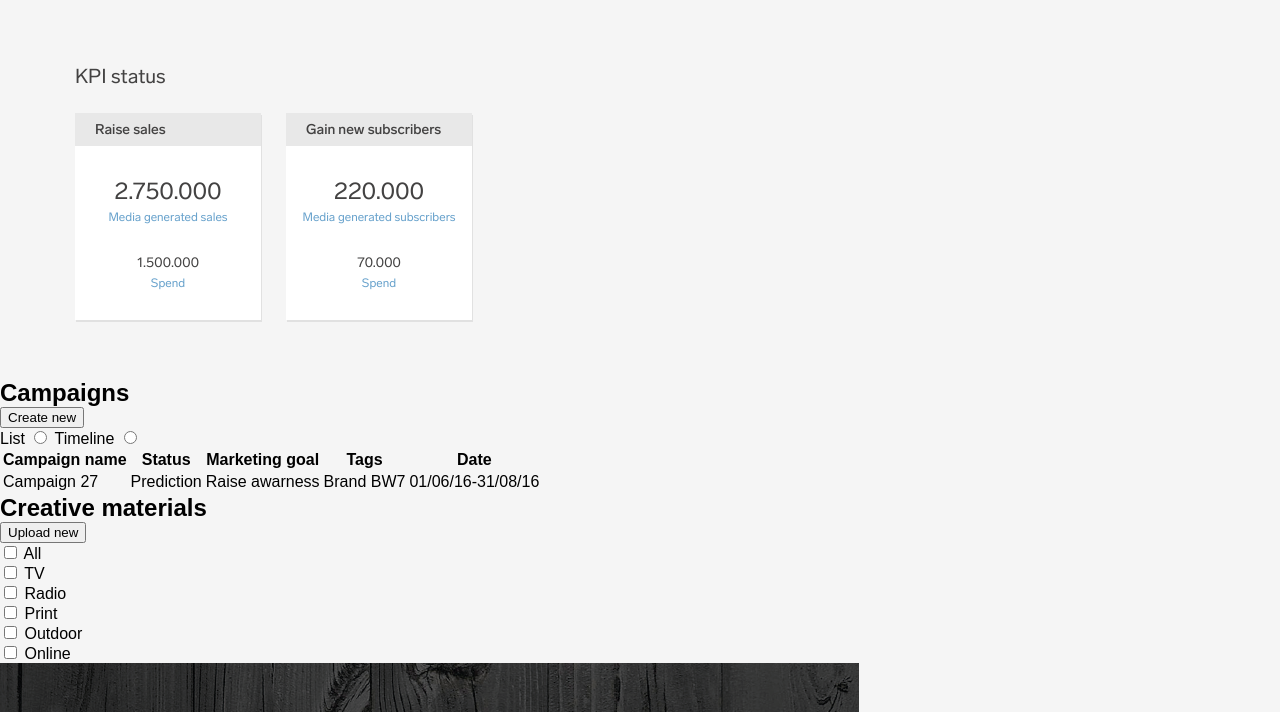
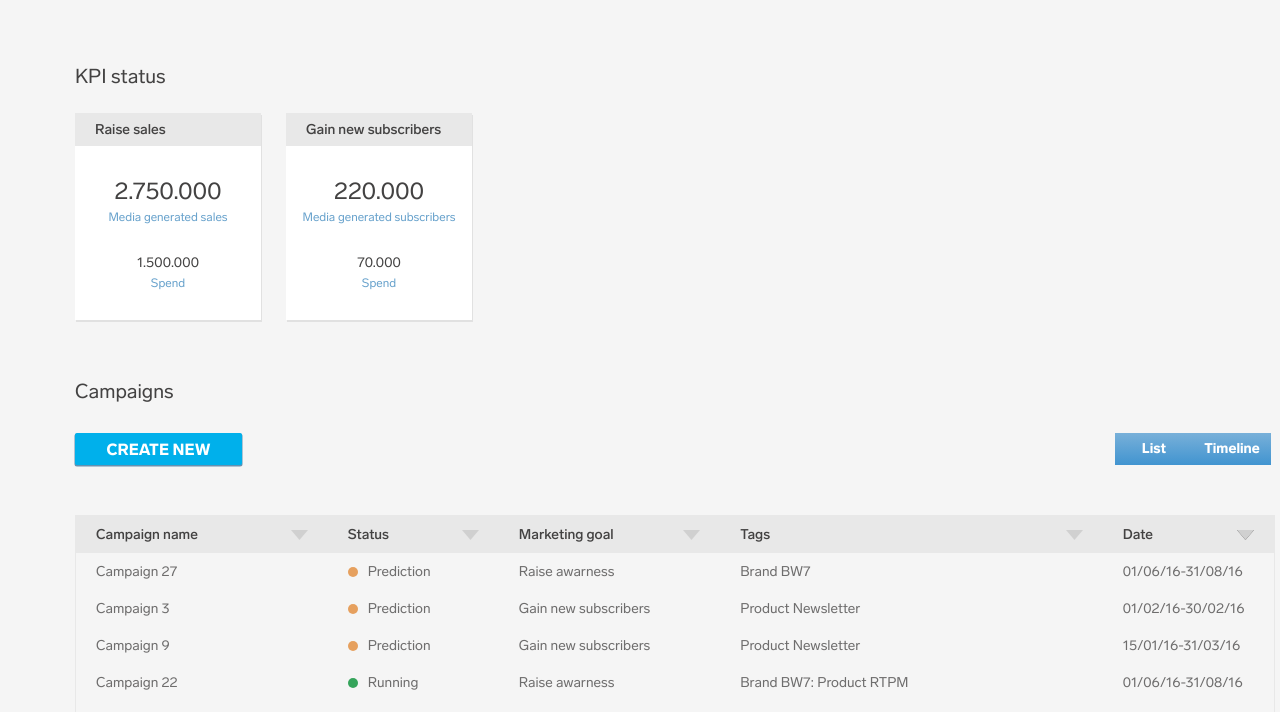
Before and after one commit to xJoshx/bw7-stuff, a plain HTML site: page index.html in a window 1280 px wide. Shown: the part 88-800 px from the top of the page. Drawn offline with Linux system fonts and the light colour scheme.

Commit message:
Finish table

```diff
--- a/css/header/header.css
+++ b/css/header/header.css
@@ -33,7 +33,7 @@
 }
 
 .header-profile {
-    width: 106px;
+    width: 110px;
     padding-top: 15px;
 }
 
--- a/css/sections/table/table.css
+++ b/css/sections/table/table.css
@@ -0,0 +1,105 @@
+
+.table__title {
+    color: #434242;
+    font: 400 20px LabGrotesque;
+    margin-bottom: 30px;
+}
+
+.table__row {
+    display: flex;
+    flex-direction: row;
+    justify-content: space-between;
+    margin-bottom: 50px;
+}
+
+.table {
+    margin: 0 75px 65px;
+    display: block;
+}
+
+.table__content {
+    width: 100%;
+    border: 1px solid #e8e8e8;
+}
+
+.table-row-body {
+    padding: 10px 20px;
+    color: #6e6d6d;
+    font: 400 14px LabGrotesque;
+    text-align: left;
+    position: relative;
+}
+
+.table-row-body.status-indicator {
+    padding-left: 40px;
+}
+
+.status-indicator::before {
+    content: '';
+    border-radius: 50%;
+    width: 10px;
+    height: 10px;
+    position: absolute;
+    left: 20px;
+    top: 0;
+    bottom: 0;
+    margin: auto;
+}
+
+.status-indicator.status-indicator--orange::before {
+    background-color: #e6a05e;
+}
+
+.status-indicator.status-indicator--green::before {
+    background-color: #35a45b;
+}
+
+.status-indicator.status-indicator--blue::before {
+    background-color: #00b0eb;
+}
+
+.table-row-header {
+    background-color: #e8e8e8;
+    color: #434242;
+    font: 500 14px LabGrotesque;
+    position: relative;
+    text-align: left;
+    padding: 10px 20px;
+    box-sizing: border-box;
+}
+
+.table-row-header::after {
+    content: '';
+    position: absolute;
+    right: 20px;
+    margin: auto;
+    top: 0;
+    bottom: 0;
+    background: url(assets/Rektangel-8.png);
+    width: 17px;
+    height: 10px;
+}
+
+.table-row-header.active::after {
+    background: url(assets/Rektangel-8-kopier-4.png);
+}
+
+.table-row-header--campaign {
+    min-width: 250px;
+}
+
+.table-row-header--status {
+    min-width: 170px;
+}
+
+.table-row-header--marketing {
+    min-width: 220px;
+}
+
+.table-row-header--tags {
+    min-width: 380px;
+}
+
+.table-row-header--date {
+    min-width: 170px;
+}
--- a/css/utils/global.css
+++ b/css/utils/global.css
@@ -2,3 +2,60 @@ html {
     min-width: 1350px;
     background-color: whitesmoke;
 }
+.button {
+    border-radius: 2px;
+    width: 167px;
+    height: 32px;
+    font: 700 16px LabGrotesque;
+    text-transform: uppercase;
+}
+
+.blackwood-theme {
+    color: #ffffff;
+    background-color: #00b0eb;
+    box-shadow: 0px 1px 0.5px 0.50px rgba(53, 112, 155, 0.75);
+}
+
+.switch {
+    display: flex;
+    flex-direction: row;
+    width: 160px;
+}
+
+.switch-button--radio {
+    visibility: hidden;
+    position: absolute;
+}
+
+.switch-button--radio:checked {
+    background-color: #68a2cc;
+}
+
+.switch-button--text {
+    color: #ffffff;
+    font: 700 14px LabGrotesque;
+    text-align: center;
+    line-height: 32px;
+    display: block;
+    width: 100%;
+}
+
+.switch-button {
+    background: -webkit-linear-gradient(90deg, #4194d0 0%, #78b0d9 100%);
+    background: -moz-linear-gradient(90deg, #4194d0 0%, #78b0d9 100%);
+    background: -o-linear-gradient(90deg, #4194d0 0%, #78b0d9 100%);
+    background: -ms-linear-gradient(90deg, #4194d0 0%, #78b0d9 100%);
+    background: linear-gradient(0deg, #4194d0 0%, #78b0d9 100%);
+    position: relative;
+    width: 78px;
+    height: 32px;
+    cursor: pointer;
+}
+
+.switch-button:checked {
+    background-color: #68a2cc;
+}
+
+.switch-button:checked {
+    background-color: #68a2cc;
+}
--- a/css/utils/reset.css
+++ b/css/utils/reset.css
@@ -17,3 +17,7 @@ ul {
 h1, h2, h3, h4 {
     margin: 0;
 }
+
+button {
+    border: none;
+}
--- a/index.html
+++ b/index.html
@@ -60,49 +60,137 @@
     <h1 class="table__title">Campaigns</h1>
     <div class="table__row">
       <button type="button" name="button" class="button blackwood-theme">Create new</button>
-      <div class="switch blackwood-theme">
-        <label for="list">List</label>
-        <input type="radio" name="name" value="list">
-        <label for="timeline">Timeline</label>
-        <input type="radio" name="name" value="timeline">
+      <div class="switch">
+        <label class="switch-button">
+            <span class="switch-button--text">List</span>
+            <input class="switch-button--radio" type="radio" name="name" value="list">
+        </label>
+        <label class="switch-button">
+            <span class="switch-button--text">Timeline</span>
+            <input class="switch-button--radio" type="radio" name="name" value="timeline">
+        </label>
       </div>
     </div>
-    <table class="table__content">
-      <tr>
-        <th>
+    <table class="table__content" cellpadding="0" cellspacing="0" border="0">
+      <tr class="table-row-header">
+        <th class="table-row-header table-row-header--campaign">
           Campaign name
         </th>
-        <th>
+        <th class="table-row-header table-row-header--status">
 Status
         </th>
-        <th>
+        <th class="table-row-header table-row-header--marketing">
 Marketing goal
         </th>
-        <th>
+        <th class="table-row-header table-row-header--tags">
 Tags
         </th>
-        <th>
+        <th class="table-row-header table-row-header--date active">
 Date
         </th>
       </tr>
       <tr>
-        <td>
+        <td class="table-row-body">
 Campaign 27
         </td>
-        <td>
+        <td class="table-row-body status-indicator status-indicator--orange">
 Prediction
         </td>
-        <td>
+        <td class="table-row-body">
 Raise awarness
         </td>
-        <td>
+        <td class="table-row-body">
 Brand BW7
         </td>
-        <td>
+        <td class="table-row-body">
 01/06/16-31/08/16
         </td>
       </tr>
-      <!-- 5 remaining -->
+        <tr>
+        <td class="table-row-body">
+Campaign 3
+        </td>
+        <td class="table-row-body status-indicator status-indicator--orange">
+Prediction
+        </td>
+        <td class="table-row-body">
+Gain new subscribers
+        </td>
+        <td class="table-row-body">
+Product Newsletter
+        </td>
+        <td class="table-row-body">
+01/02/16-30/02/16
+        </td>
+      </tr>
+        <tr>
+        <td class="table-row-body">
+Campaign 9
+        </td>
+        <td class="table-row-body status-indicator status-indicator--orange">
+Prediction
+        </td>
+        <td class="table-row-body">
+Gain new subscribers
+        </td>
+        <td class="table-row-body">
+Product Newsletter
+        </td>
+        <td class="table-row-body">
+15/01/16-31/03/16
+        </td>
+      </tr>
+        <tr>
+        <td class="table-row-body">
+Campaign 22
+        </td>
+        <td class="table-row-body status-indicator status-indicator--green">
+Running
+        </td>
+        <td class="table-row-body">
+Raise awarness
+        </td>
+        <td class="table-row-body">
+Brand BW7: Product RTPM
+        </td>
+        <td class="table-row-body">
+01/06/16-31/08/16
+        </td>
+      </tr>
+        <tr>
+        <td class="table-row-body">
+Campaign 4
+        </td>
+        <td class="table-row-body status-indicator status-indicator--green">
+Running
+        </td>
+        <td class="table-row-body">
+Raise sales
+        </td>
+        <td class="table-row-body">
+Product: RTPM
+        </td>
+        <td class="table-row-body">
+15/12/16-15/01/16
+        </td>
+      </tr>
+        <tr>
+        <td class="table-row-body">
+Campaign 2
+        </td>
+        <td class="table-row-body status-indicator status-indicator--blue">
+Finished
+        </td>
+        <td class="table-row-body">
+Raise awarness
+        </td>
+        <td class="table-row-body">
+Product: RTPM
+        </td>
+        <td class="table-row-body">
+01/12/16-31/12/16
+        </td>
+      </tr>
     </table>
   </section>
   <!-- End of Table -->
```
Also changed, not shown: css/sections/table/assets/Rektangel-8-kopier-4.png (added), css/sections/table/assets/Rektangel-8.png (added).
